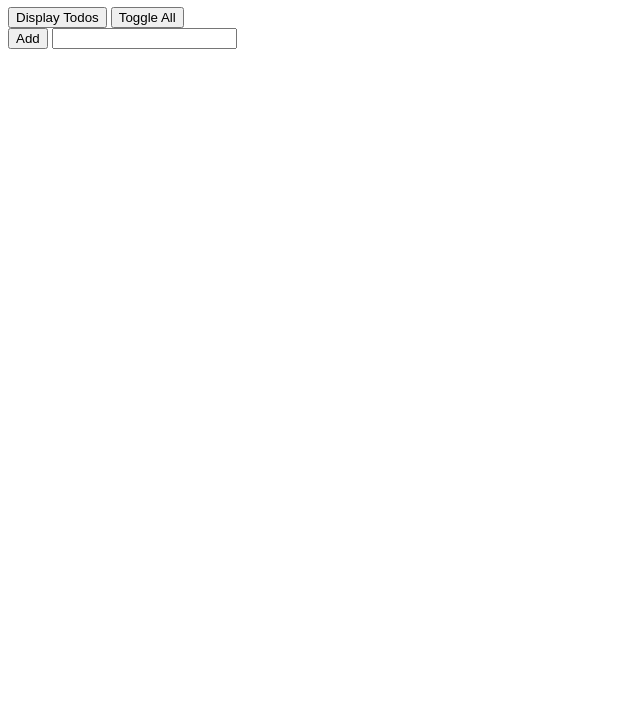
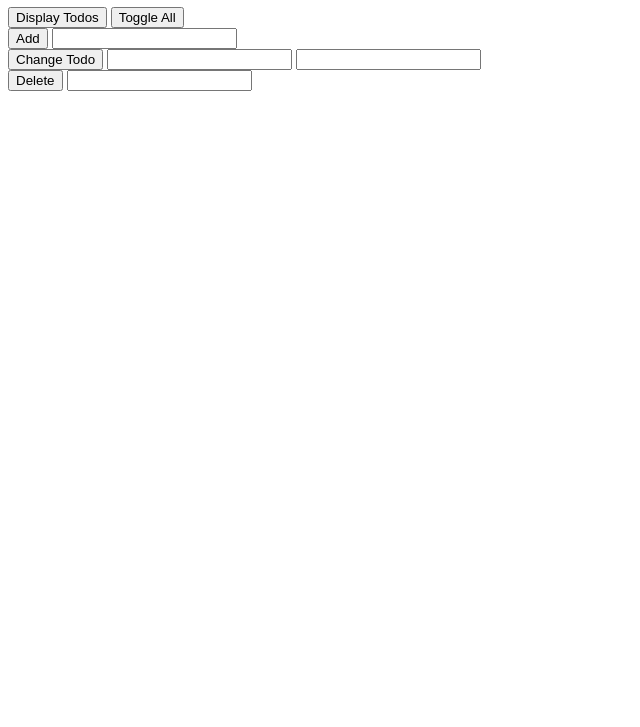
Before and after one commit to josephmokenela/todoMVC, a plain HTML site: page index.html in a window 1280 px wide. Shown: the part 73-800 px from the top of the page, without its empty margins (0-640 px from the left). Drawn offline with Linux system fonts and the light colour scheme.

Commit message:
Finished a delete button

```diff
--- a/index.html
+++ b/index.html
@@ -20,6 +20,17 @@
       	<input type="text" id="addTodoTextInput" name="addTodoTextInput">
       </div>
 
+      <div>
+      	<button onclick="handlers.changeTodo()">Change Todo</button>
+      	<input type="number" id="changeTodoPositionInput" name="changeTodoPositionInput">
+      	<input type="text" id="changeTodoTextInput" name="changeTodoTextInput">
+      </div>
+
+      <div>
+      	<button onclick="handlers.deleteTodo()">Delete</button>
+      	<input type="number" id="changeTodoTextInput" name="deleteTodoInput">
+      </div>
+
 
 		<script type="text/javascript" src="script.js"></script>
 	</body>
--- a/script.js
+++ b/script.js
@@ -67,5 +67,18 @@ var handlers = {
     var todoText = document.getElementById('addTodoTextInput');
     todoList.addTodos(todoText.value);
     todoText.value = '';
+  },
+  changeTodo: function() {
+    var todoTextPosition = document.getElementById('changeTodoPositionInput')
+    var todoTextInput = document.getElementById('changeTodoTextInput');
+    todoList.changeTodo(todoTextPosition.valueAsNumber, todoTextInput.value);
+    todoTextPosition.value = '';
+    todoTextInput.value = '';
+  },
+  deleteTodo: function() {
+    var deleteTodoInput = document.getElementById('changeTodoTextInput');
+    todoList.deleteTodo(deleteTodoInput.valueAsNumber);
+    deleteTodoInput.value = '';
+
   }
 }
```
